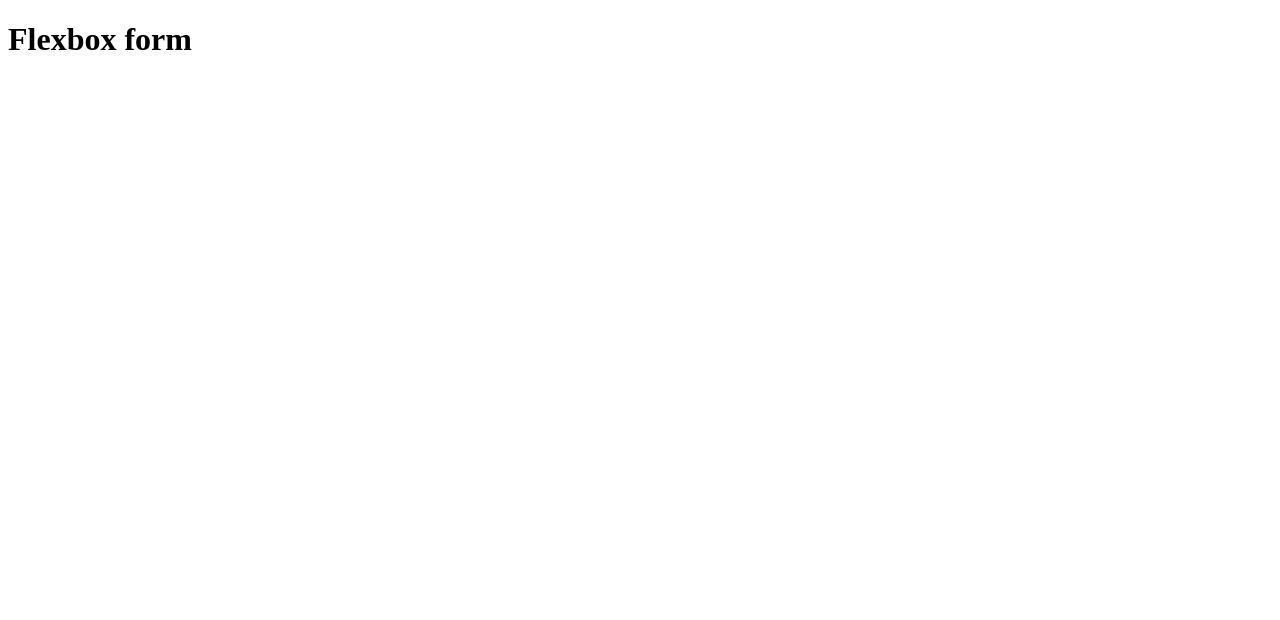
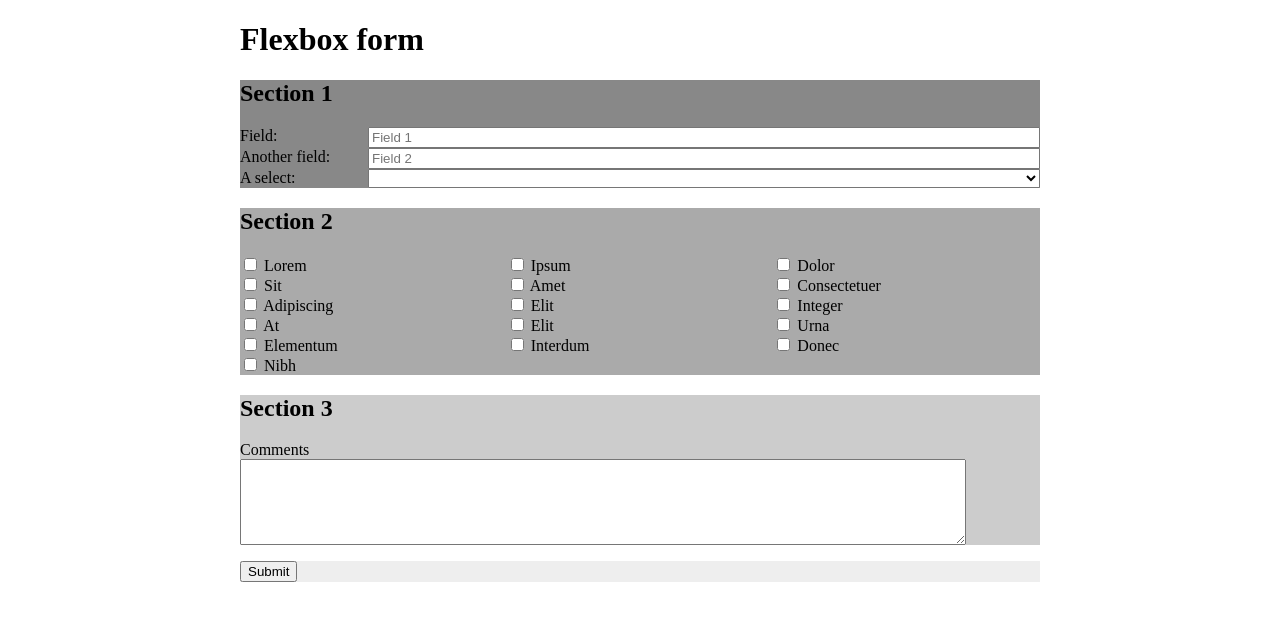
Before and after one commit to blsipin/blsipin.github.io, a plain HTML site: page grc339/flexbox-form/index.html in a window 1280 px wide. Drawn offline with Linux system fonts and the light colour scheme.

Commit message:
Add files via upload

```diff
--- /dev/null
+++ b/grc339/flexbox-form/flexboxform.css
@@ -0,0 +1,76 @@
+/*CSS DOCUMENT*/
+
+div.container {
+    max-width: 50em;
+    margin: auto;
+}
+section {
+	margin: 0 0 1em;
+}
+
+.section-1 {
+	background: #888;
+}
+
+.section-2 {
+	background: #aaa;
+}
+
+.section-3 {
+	background: #ccc;
+}
+
+.section-4 {
+	background: #eee;
+}
+
+
+ul {
+    list-style-type: none;
+    padding: 0;
+
+}
+
+ul li {
+/*    border-top: 3px solid #080;*/
+
+}
+
+label {
+/*    background-color: #ffd;*/
+
+}
+
+.section-1 ul li {
+    display: flex;
+    flex-wrap: wrap;
+
+}
+
+.section-1 ul li label {
+    flex: 0 0 8em;
+
+}
+
+.section-1 ul li input[type="text"],
+.section-1 ul li select {
+    flex: 4 0 32em;
+}
+
+.section-2 ul {
+    display: flex;
+    flex-wrap: wrap;
+
+}
+
+.section-2 ul li {
+    margin: 0 1em 0 0;
+    flex: 1 0 15em;
+
+}
+
+textarea {
+    display: block;
+    width: 90%;
+    height: 6em;
+}
--- a/grc339/flexbox-form/index.html
+++ b/grc339/flexbox-form/index.html
@@ -1,14 +1,63 @@
-<!doctype html>
+<!DOCTYPE html>
 <html>
     <head>
         <meta charset="UTF-8" />
-        <meta name="viewport" content="width=device-width, initial-scale=1" />
-        <meta http-equiv="Cache-Control" content="no-cache, no-store, must-revalidate" />
-        <meta http-equiv="Pragma" content="no-cache" />
-        <meta http-equiv="Expires" content="0" />
-        <title>GRC 339: Flexbox form e</title>
+        <title>Flexbox form</title>
+        <link rel="stylesheet" type="text/css" href="flexboxform.css" />
     </head>
     <body>
-        <h1>Flexbox form</h1>
+        <div class="container">
+            <header>
+                <h1>Flexbox form</h1>
+            </header>
+            <form>
+                <section class="section-1">
+                    <h2>Section 1</h2>
+                    <ul>
+                        <li><label for="field-1">Field:</label> <input type="text" name="field-1" id="field-1" placeholder="Field 1" /></li>
+                        <li><label for="field-2">Another field:</label> <input type="text" name="field-2" id="field-2" placeholder="Field 2" /></li>
+                        <li>
+                            <label for="state">A select:</label>
+                            <select id="field-3" name="field-3">
+                                <option value=""></option>
+                                <option value="select1">Item A</option>
+                                <option value="select2">Item B</option>
+                                <option value="select3">Item C</option>
+                            </select>
+                        </li>
+                    </ul>
+                </section>
+                <section class="section-2">
+                    <h2>Section 2</h2>
+
+                    <ul>
+                        <li><input type="checkbox" id="lorem" value="lorem" /> <label for="lorem">Lorem</label></li>
+                        <li><input type="checkbox" id="ipsum" value="ipsum" /> <label for="ipsum">Ipsum</label></li>
+                        <li><input type="checkbox" id="dolor" value="dolor" /> <label for="dolor">Dolor</label></li>
+                        <li><input type="checkbox" id="sit" value="sit" /> <label for="sit">Sit</label></li>
+                        <li><input type="checkbox" id="amet" value="amet" /> <label for="amet">Amet</label></li>
+                        <li><input type="checkbox" id="consectetuer" value="consectetuer" /> <label for="consectetuer">Consectetuer</label></li>
+                        <li><input type="checkbox" id="adipiscing" value="adipiscing" /> <label for="adipiscing">Adipiscing</label></li>
+                        <li><input type="checkbox" id="elit" value="elit" /> <label for="elit">Elit</label></li>
+                        <li><input type="checkbox" id="integer" value="integer" /> <label for="integer">Integer</label></li>
+                        <li><input type="checkbox" id="at" value="at" /> <label for="at">At</label></li>
+                        <li><input type="checkbox" id="elit" value="elit" /> <label for="elit">Elit</label></li>
+                        <li><input type="checkbox" id="urna" value="urna" /> <label for="urna">Urna</label></li>
+                        <li><input type="checkbox" id="elementum" value="elementum" /> <label for="elementum">Elementum</label></li>
+                        <li><input type="checkbox" id="interdum" value="interdum" /> <label for="interdum">Interdum</label></li>
+                        <li><input type="checkbox" id="donec" value="donec" /> <label for="donec">Donec</label></li>
+                        <li><input type="checkbox" id="nibh" value="nibh" /> <label for="nibh">Nibh</label></li>
+                    </ul>
+                </section>
+                <section class="section-3">
+                    <h2>Section 3</h2>
+                    <label for="comments">Comments</label>
+                    <textarea id="comments" name="comments"></textarea>
+                </section>
+                <section class="section-4">
+                    <button type="submit">Submit</button>
+                </section>
+            </form>
+        </div>
     </body>
 </html>
```
